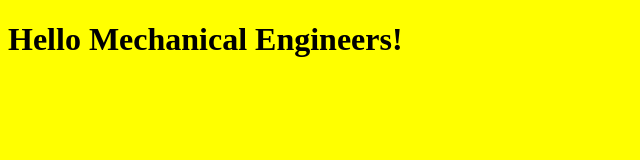
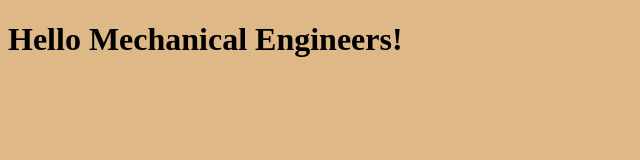
Before and after one commit to MechanicalEngineerIITG016/MechanicalEngineerIITG016.github.io, a plain HTML site: page index.html in a window 1280 px wide. Shown: the whole page, without its empty margins (0-640 px from the left). Drawn offline with Linux system fonts and the light colour scheme.

Commit message:
Update index.html

```diff
--- a/index.html
+++ b/index.html
@@ -4,9 +4,9 @@
     <meta charset="utf-8" />
     <meta name="viewport" content="width=device-width, initial-scale=1.0" />
     <style>
-      body{
-       background-color:yellow;
-       }
+      body {
+        background-color: burlywood;
+      }
     </style>
     <title> Get help with your mechanical engineering studies</title>
   </head>
```
